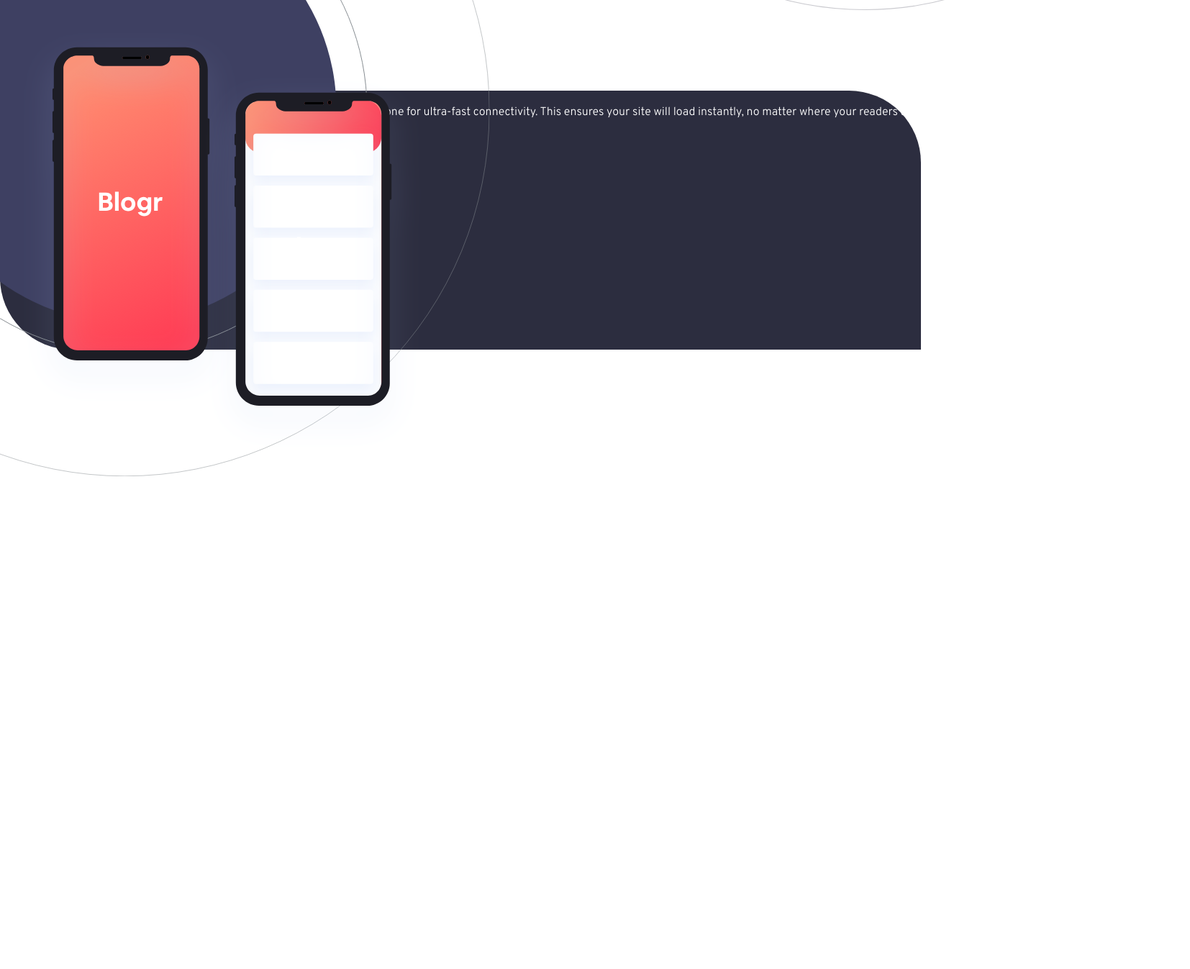
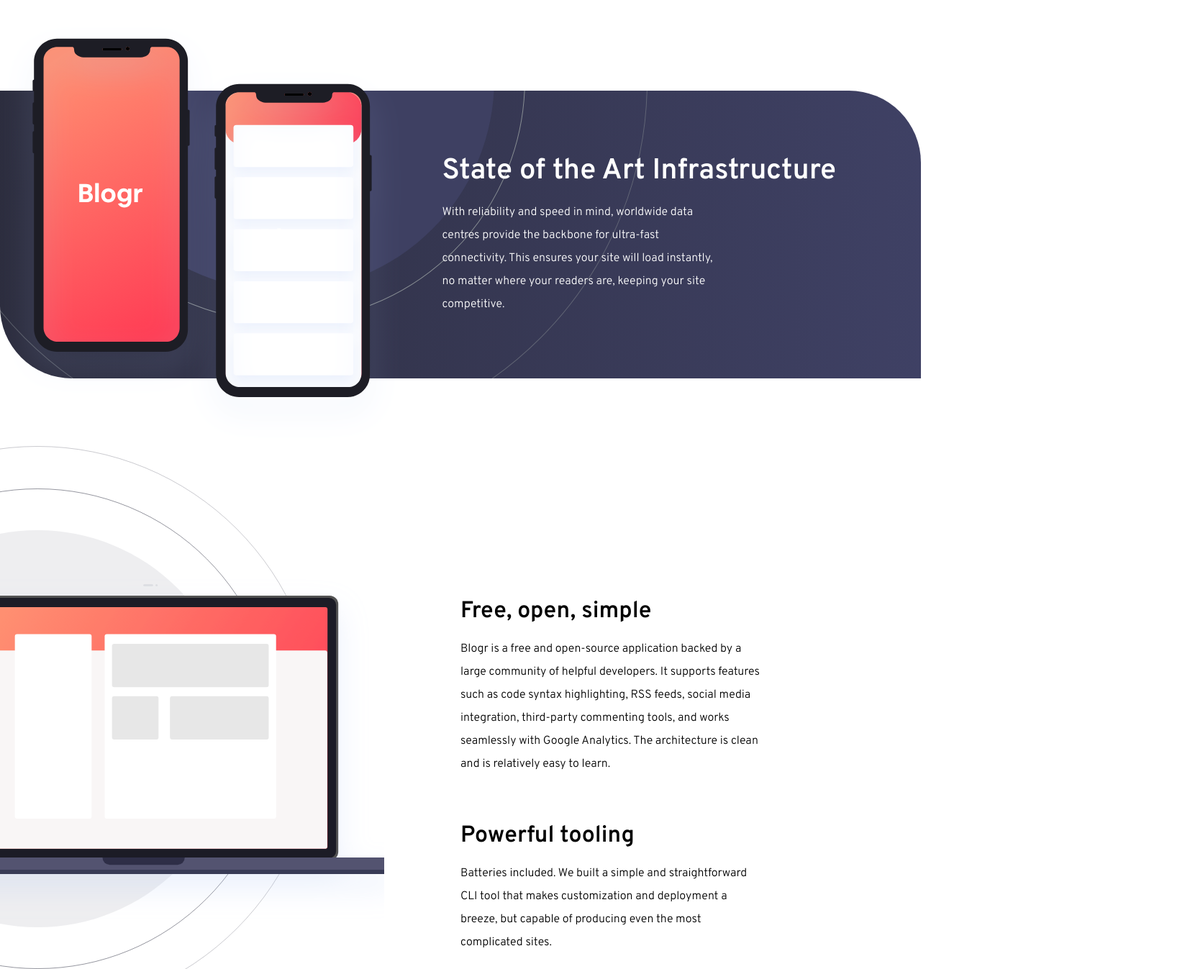
Before and after one commit to sayamroychowdhury/Frontend-Mentor-Blogr, a plain HTML site: page index.html in a window 1280 px wide. Shown: the part 1420-2767 px from the top of the page at 72% size, 1654 px wide, since content can reach past the window. Before the commit the page ends 2082 px from the top, so only its background shows below. Drawn offline with Linux system fonts and the light colour scheme.

Commit message:
Code Added

```diff
--- a/index.html
+++ b/index.html
@@ -77,17 +77,14 @@
                 </div>
             </div>
 
-            <div class="image">
-                <img src = "illustration-editor-desktop.svg" width = "950px">
-            </div>
+            <div class="image"></div>
 
         </div>
     </div>
 
     <div class="third">
         <div class="image">
-            <img id = "img1" src = "illustration-phones.svg" />
-            <img id = "img2" src = "bg-pattern-circles.svg" />
+            <img src = "illustration-phones.svg" />
         </div>
         <div class="text">
 
@@ -96,5 +93,19 @@
 
         </div>
     </div>
+
+    <div class="fourth">
+        <div class="image"></div>
+        <div class="text">
+            <div class="one">
+                <p>Free, open, simple</p>
+                <p>Blogr is a free and open-source application backed by a large community of helpful developers. It supports features such as code syntax highlighting, RSS feeds, social media integration, third-party commenting tools, and works seamlessly with Google Analytics. The architecture is clean and is relatively easy to learn. </p>
+            </div>
+            <div class="two">
+                <p>Powerful tooling</p>
+                <p>Batteries included. We built a simple and straightforward CLI tool that makes customization and deployment a breeze, but capable of producing even the most complicated sites.</p>
+            </div>
+        </div>
+    </div>
 </body>
 </html>
--- a/style.css
+++ b/style.css
@@ -110,12 +110,13 @@
 }
 
 .second .main .image{
-    max-width: 100%;
     position: absolute;
     top: 3rem;
-    left: 55%;
-    margin-right: -14rem;
-    transition: margin .4s;
+    left: 50%;
+    height: 950px;
+    width: 50%;
+    background: url(illustration-editor-desktop.svg) no-repeat;
+    background-position: -60% 5%;
     /* border: 2px solid black; */
 }
 
@@ -140,26 +141,76 @@
 .third{
     margin-top: 7.5rem;
     font-family: 'Overpass', sans-serif;
-    height: 45vh;
-    background-color: hsl(237, 17%, 21%);
+    height: 50vh;
+    background-image: url("bg-pattern-circles.svg"), linear-gradient(to right, hsl(237, 17%, 21%), hsl(237, 23%, 32%));
+    background-position: -43% 85%;
+    background-repeat: no-repeat;
     color: white;
     border-radius: 0 100px 0 100px;
     display: flex;
+    justify-content: flex-end;
+    align-items: center;
     position: relative;
 }
 
-.third .image #img1{
+.third .image{
     position: absolute;
-    z-index: 1;
     top: 50%;
     left: 50%;
-    transform: translate(-110%,-45%);
+    transform: translate(-115%,-50%);
+    /* border: 2px solid black; */
 }
 
-.third .image #img2{
+.third .text{
+    width: 52%;
+    /* border: 2px solid black; */
+}
+
+.third .text p:first-child{
+    font-size: 2.5rem;
+    font-weight: 600;
+}
+
+.third .text p:nth-child(2){
+    font-size: 1rem;
+    line-height: 2rem;
+    padding: 0 18rem 0 0;
+    margin-top: 1rem;
+}
+
+.fourth{
+    position: relative;
+    font-family: 'Overpass', sans-serif;
+    display: flex;
+    justify-content: flex-end;
+    margin-top: 8rem;
+}
+
+.fourth .image{
     position: absolute;
-    z-index: 0;
-    top: 50%;
-    left: 50%;
-    transform: translate(-96%, -65%);
+    top: -5%;
+    left: -8.3%;
+    height: 950px;
+    width: 50%;
+    background: url("illustration-laptop-desktop.svg") no-repeat;
+    background-position: 70% 0;
+    /* border: 2px solid black; */
 }
+
+.fourth .text{
+    width: 50%;
+    margin-top: 7rem;
+}
+
+.fourth .text .one > p:first-child, .fourth .text .two > p:first-child{
+    font-weight: 600;
+    font-size: 2rem;
+    margin-top: 4rem;
+}
+
+.fourth .text .one > p:nth-child(2), .fourth .text .two > p:nth-child(2){
+    font-size: 1rem;
+    margin-top: 1rem;
+    width: 65%;
+    line-height: 2rem;
+}
```
Also changed, not shown: illustration-laptop-desktop.svg (added).
